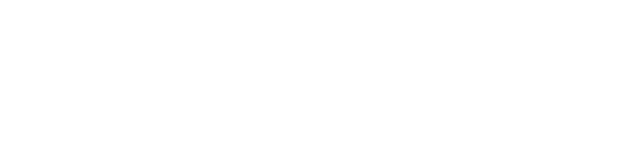
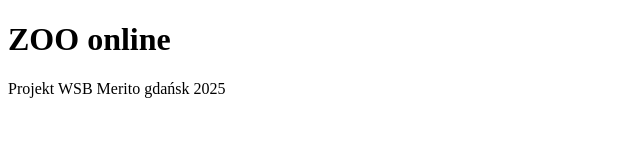
Before and after one commit to Vektor1469/Projekt-git, a plain HTML site: page index.html in a window 1280 px wide. Shown: the whole page, without its empty margins (0-640 px from the left). Drawn offline with Linux system fonts and the light colour scheme.

Commit message:
Update index.html

```diff
--- a/index.html
+++ b/index.html
@@ -1,9 +1,17 @@
 <!DOCTYPE html>
-<html>
+<html lang="pl">
     <head>
-
+        <meta charset="UTF-8">
+        <meta name="viewport" content="width=device-width, initial-scale=1.0">
+        <title>ZOO online</title>
     </head>
     <body>
-
+        <header>
+            <h1>ZOO online</h1>
+        </header>
+        <main></main>
+        <footer>
+            <p>Projekt WSB Merito gdańsk 2025</p>
+        </footer>
     </body>
 </html>
```
